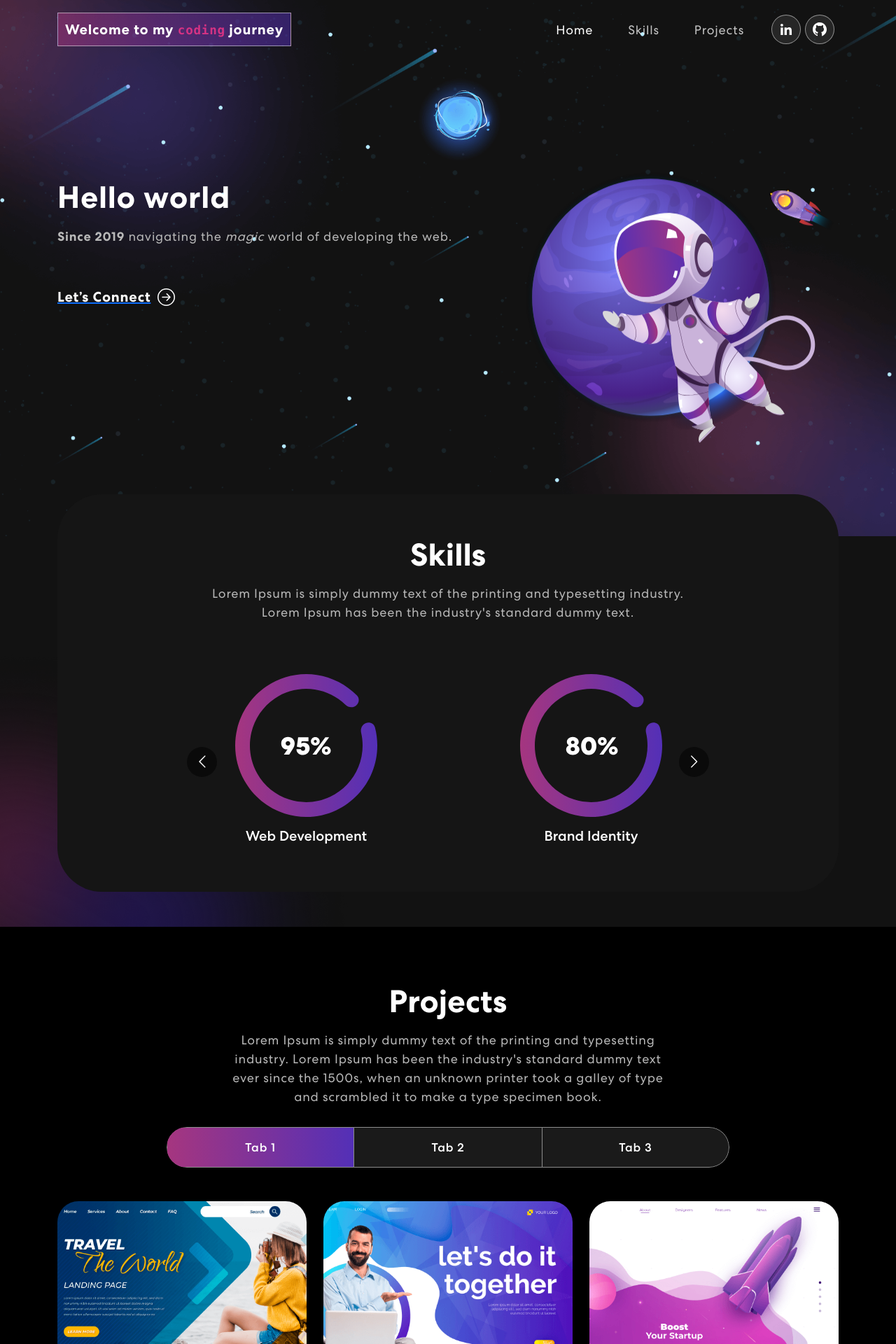
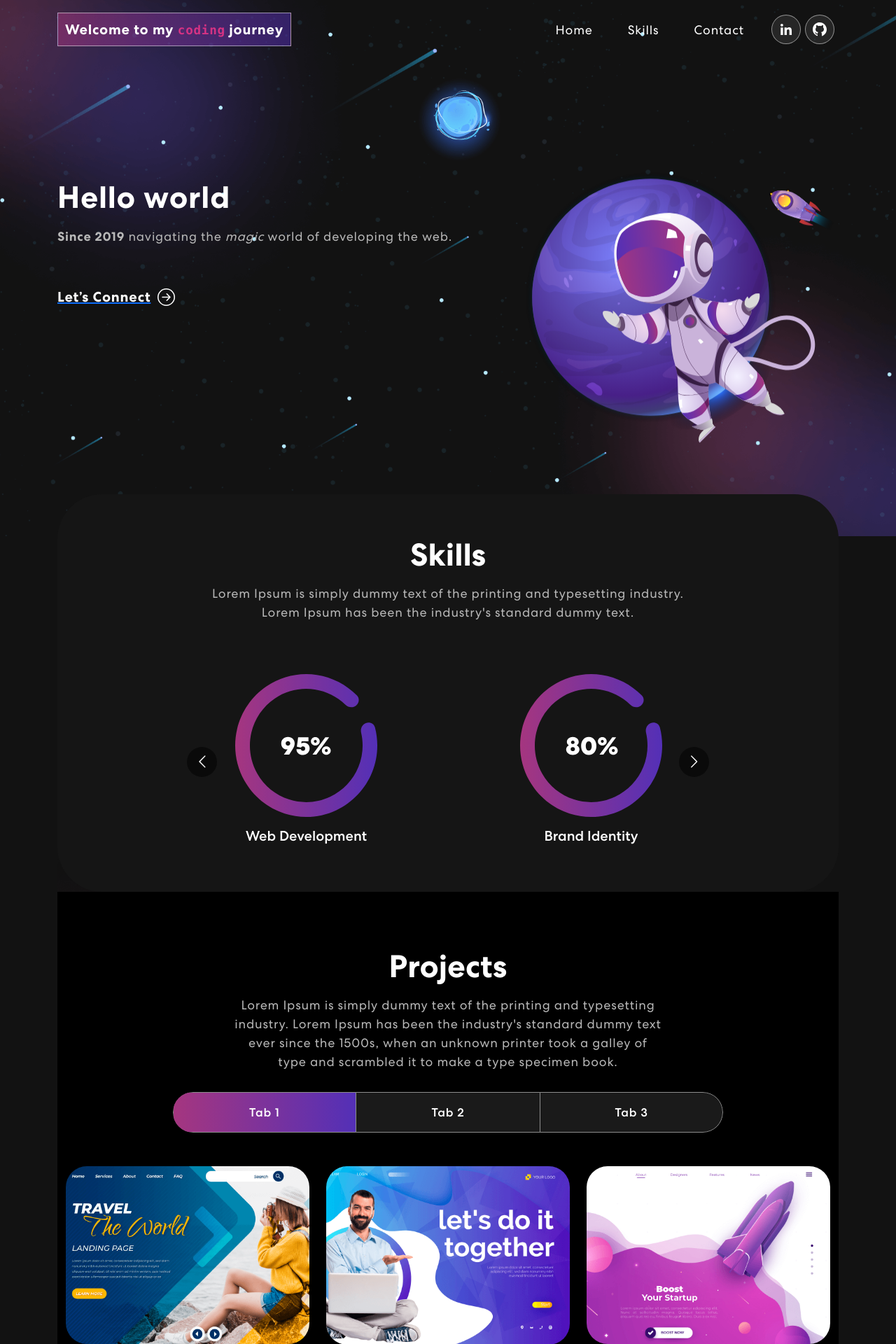
Before and after one commit to thaiscs/personal-website, a React (Create React App) app: page / in a window 1280 px wide. Shown: the top 1920 px of the page at 70% size. Built offline with nearby package versions, Linux system fonts and the light colour scheme; no server answers.

Commit message:
Use intersection observer to highlight navigation items on section scroll

```diff
--- a/package.json
+++ b/package.json
@@ -15,6 +15,7 @@
     "react-bootstrap": "^2.4.0",
     "react-bootstrap-icons": "^1.8.2",
     "react-dom": "^18.1.0",
+    "react-intersection-observer": "^9.4.0",
     "react-mailchimp-subscribe": "^2.1.3",
     "react-multi-carousel": "^2.8.1",
     "react-on-screen": "^2.1.1",
--- a/src/App.js
+++ b/src/App.js
@@ -3,18 +3,42 @@ import "bootstrap/dist/css/bootstrap.min.css";
 import { NavBar } from "./components/NavBar";
 import { Banner } from "./components/Banner";
 import { Skills } from "./components/Skills";
-import { Projects } from "./components/Projects";
 import { Contact } from "./components/Contact";
 import { Footer } from "./components/Footer";
+import { InView } from "react-intersection-observer";
 
+const highlightNavigation = (inView, navItem) => {
+  inView
+    ? document.querySelector(`a[href="#${navItem}"]`).classList.add("active")
+    : document
+        .querySelector(`a[href="#${navItem}"]`)
+        .classList.remove("active");
+};
 function App() {
   return (
     <div className="App">
       <NavBar />
-      <Banner />
-      <Skills />
-      <Projects />
-      <Contact />
+      <InView onChange={(inView) => highlightNavigation(inView, "home")}>
+        {({ ref }) => (
+          <section className="banner" id="home" ref={ref}>
+            <Banner />
+          </section>
+        )}
+      </InView>
+      <InView onChange={(inView) => highlightNavigation(inView, "skills")}>
+        {({ ref }) => (
+          <section className="skill" id="skills" ref={ref}>
+            <Skills />
+          </section>
+        )}
+      </InView>
+      <InView onChange={(inView) => highlightNavigation(inView, "contact")}>
+        {({ ref }) => (
+          <section className="contact" id="contact" ref={ref}>
+            <Contact />
+          </section>
+        )}
+      </InView>
       <Footer />
     </div>
   );
--- a/src/components/Banner.js
+++ b/src/components/Banner.js
@@ -47,7 +47,6 @@ export const Banner = () => {
   }, [typingLetter, delta, typing]);
 
   return (
-    <section className="banner" id="home">
     <Container>
       <Row className="aligh-items-center">
         <Col xs={12} md={6} xl={7}>
@@ -61,7 +60,7 @@ export const Banner = () => {
             navigating the <span>magic</span> world of developing the web.
           </p>
           <Router>
-              <Link to="#connect">
+            <Link to="#contact">
               <button className="connectBtn">
                 <span>Let’s Connect</span>
                 <ArrowRightCircle size={25} />
@@ -74,6 +73,5 @@ export const Banner = () => {
         </Col>
       </Row>
     </Container>
-    </section>
   );
 };
--- a/src/components/Contact.js
+++ b/src/components/Contact.js
@@ -1,27 +1,27 @@
 import { useState } from "react";
 import { Container, Row, Col } from "react-bootstrap";
 import contactImg from "../assets/img/contact-img.svg";
-import 'animate.css';
-import TrackVisibility from 'react-on-screen';
+import "animate.css";
+import TrackVisibility from "react-on-screen";
 
 export const Contact = () => {
   const formInitialDetails = {
-    firstName: '',
-    lastName: '',
-    email: '',
-    phone: '',
-    message: ''
-  }
+    firstName: "",
+    lastName: "",
+    email: "",
+    phone: "",
+    message: "",
+  };
   const [formDetails, setFormDetails] = useState(formInitialDetails);
-  const [buttonText, setButtonText] = useState('Send');
+  const [buttonText, setButtonText] = useState("Send");
   const [status, setStatus] = useState({});
 
   const onFormUpdate = (category, value) => {
     setFormDetails({
       ...formDetails,
-        [category]: value
-      })
-  }
+      [category]: value,
+    });
+  };
 
   const handleSubmit = async (e) => {
     e.preventDefault();
@@ -36,60 +36,106 @@ export const Contact = () => {
     setButtonText("Send");
     let result = await response.json();
     setFormDetails(formInitialDetails);
-    if (result.code == 200) {
-      setStatus({ succes: true, message: 'Message sent successfully'});
+    if (result.code === 200) {
+      setStatus({ succes: true, message: "Message sent successfully" });
     } else {
-      setStatus({ succes: false, message: 'Something went wrong, please try again later.'});
+      setStatus({
+        succes: false,
+        message: "Something went wrong, please try again later.",
+      });
     }
   };
 
   return (
-    <section className="contact" id="connect">
     <Container>
       <Row className="align-items-center">
         <Col size={12} md={6}>
           <TrackVisibility>
-              {({ isVisible }) =>
-                <img className={isVisible ? "animate__animated animate__zoomIn" : ""} src={contactImg} alt="Contact Us"/>
-              }
+            {({ isVisible }) => (
+              <img
+                className={isVisible ? "animate__animated animate__zoomIn" : ""}
+                src={contactImg}
+                alt="Contact Us"
+              />
+            )}
           </TrackVisibility>
         </Col>
         <Col size={12} md={6}>
           <TrackVisibility>
-              {({ isVisible }) =>
-                <div className={isVisible ? "animate__animated animate__fadeIn" : ""}>
+            {({ isVisible }) => (
+              <div
+                className={isVisible ? "animate__animated animate__fadeIn" : ""}
+              >
                 <h2>Get In Touch</h2>
                 <form onSubmit={handleSubmit}>
                   <Row>
                     <Col size={12} sm={6} className="px-1">
-                      <input type="text" value={formDetails.firstName} placeholder="First Name" onChange={(e) => onFormUpdate('firstName', e.target.value)} />
+                      <input
+                        type="text"
+                        value={formDetails.firstName}
+                        placeholder="First Name"
+                        onChange={(e) =>
+                          onFormUpdate("firstName", e.target.value)
+                        }
+                      />
                     </Col>
                     <Col size={12} sm={6} className="px-1">
-                      <input type="text" value={formDetails.lasttName} placeholder="Last Name" onChange={(e) => onFormUpdate('lastName', e.target.value)}/>
+                      <input
+                        type="text"
+                        value={formDetails.lasttName}
+                        placeholder="Last Name"
+                        onChange={(e) =>
+                          onFormUpdate("lastName", e.target.value)
+                        }
+                      />
                     </Col>
                     <Col size={12} sm={6} className="px-1">
-                      <input type="email" value={formDetails.email} placeholder="Email Address" onChange={(e) => onFormUpdate('email', e.target.value)} />
+                      <input
+                        type="email"
+                        value={formDetails.email}
+                        placeholder="Email Address"
+                        onChange={(e) => onFormUpdate("email", e.target.value)}
+                      />
                     </Col>
                     <Col size={12} sm={6} className="px-1">
-                      <input type="tel" value={formDetails.phone} placeholder="Phone No." onChange={(e) => onFormUpdate('phone', e.target.value)}/>
+                      <input
+                        type="tel"
+                        value={formDetails.phone}
+                        placeholder="Phone No."
+                        onChange={(e) => onFormUpdate("phone", e.target.value)}
+                      />
                     </Col>
                     <Col size={12} className="px-1">
-                      <textarea rows="6" value={formDetails.message} placeholder="Message" onChange={(e) => onFormUpdate('message', e.target.value)}></textarea>
-                      <button type="submit"><span>{buttonText}</span></button>
+                      <textarea
+                        rows="6"
+                        value={formDetails.message}
+                        placeholder="Message"
+                        onChange={(e) =>
+                          onFormUpdate("message", e.target.value)
+                        }
+                      ></textarea>
+                      <button type="submit">
+                        <span>{buttonText}</span>
+                      </button>
                     </Col>
-                    {
-                      status.message &&
+                    {status.message && (
                       <Col>
-                        <p className={status.success === false ? "danger" : "success"}>{status.message}</p>
+                        <p
+                          className={
+                            status.success === false ? "danger" : "success"
+                          }
+                        >
+                          {status.message}
+                        </p>
                       </Col>
-                    }
+                    )}
                   </Row>
                 </form>
-              </div>}
+              </div>
+            )}
           </TrackVisibility>
         </Col>
       </Row>
     </Container>
-    </section>
-  )
-}
+  );
+};
--- a/src/components/NavBar.js
+++ b/src/components/NavBar.js
@@ -56,15 +56,15 @@ export const NavBar = () => {
                 Skills
               </Nav.Link>
               <Nav.Link
-                href="#projects"
+                href="#contact"
                 className={
-                  activeLink === "projects"
+                  activeLink === "contact"
                     ? "active navbar-link"
                     : "navbar-link"
                 }
-                onClick={() => onUpdateActiveLink("projects")}
+                onClick={() => onUpdateActiveLink("contact")}
               >
-                Projects
+                Contact
               </Nav.Link>
             </Nav>
             <Socials />
--- a/src/components/Skills.js
+++ b/src/components/Skills.js
@@ -1,42 +1,48 @@
 import meter1 from "../assets/img/meter1.svg";
 import meter2 from "../assets/img/meter2.svg";
 import meter3 from "../assets/img/meter3.svg";
-import Carousel from 'react-multi-carousel';
-import 'react-multi-carousel/lib/styles.css';
-import arrow1 from "../assets/img/arrow1.svg";
-import arrow2 from "../assets/img/arrow2.svg";
-import colorSharp from "../assets/img/color-sharp.png"
+import Carousel from "react-multi-carousel";
+import "react-multi-carousel/lib/styles.css";
+import colorSharp from "../assets/img/color-sharp.png";
+import { Projects } from "./Projects";
 
 export const Skills = () => {
   const responsive = {
     superLargeDesktop: {
       // the naming can be any, depends on you.
       breakpoint: { max: 4000, min: 3000 },
-      items: 5
+      items: 5,
     },
     desktop: {
       breakpoint: { max: 3000, min: 1024 },
-      items: 3
+      items: 3,
     },
     tablet: {
       breakpoint: { max: 1024, min: 464 },
-      items: 2
+      items: 2,
     },
     mobile: {
       breakpoint: { max: 464, min: 0 },
-      items: 1
-    }
+      items: 1,
+    },
   };
 
   return (
-    <section className="skill" id="skills">
     <div className="container">
       <div className="row">
         <div className="col-12">
           <div className="skill-bx wow zoomIn">
             <h2>Skills</h2>
-                        <p>Lorem Ipsum is simply dummy text of the printing and typesetting industry.<br></br> Lorem Ipsum has been the industry's standard dummy text.</p>
-                        <Carousel responsive={responsive} infinite={true} className="owl-carousel owl-theme skill-slider">
+            <p>
+              Lorem Ipsum is simply dummy text of the printing and typesetting
+              industry.<br></br> Lorem Ipsum has been the industry's standard
+              dummy text.
+            </p>
+            <Carousel
+              responsive={responsive}
+              infinite={true}
+              className="owl-carousel owl-theme skill-slider"
+            >
               <div className="item">
                 <img src={meter1} alt="Image" />
                 <h5>Web Development</h5>
@@ -57,8 +63,8 @@ export const Skills = () => {
           </div>
         </div>
       </div>
+      <img className="background-image-left" src={colorSharp} alt="Image" />
+      <Projects />
     </div>
-        <img className="background-image-left" src={colorSharp} alt="Image" />
-    </section>
-  )
-}
+  );
+};
```
Also changed, not shown: 1 other file (tests, documents, lock files or other folders). Lines whose indentation alone changed are shown as unchanged.
